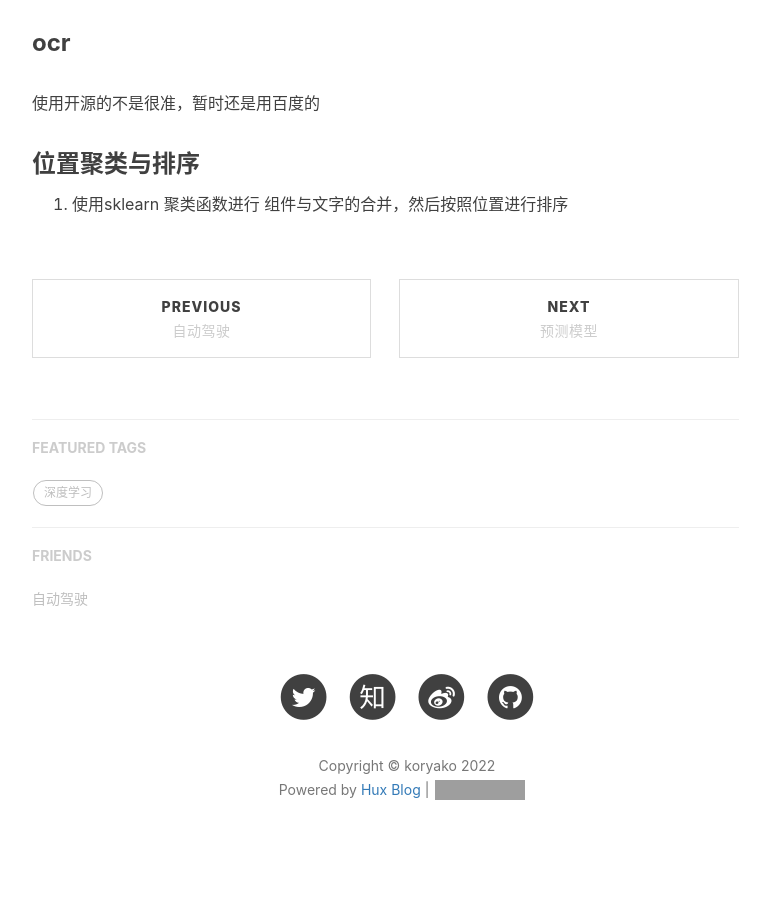
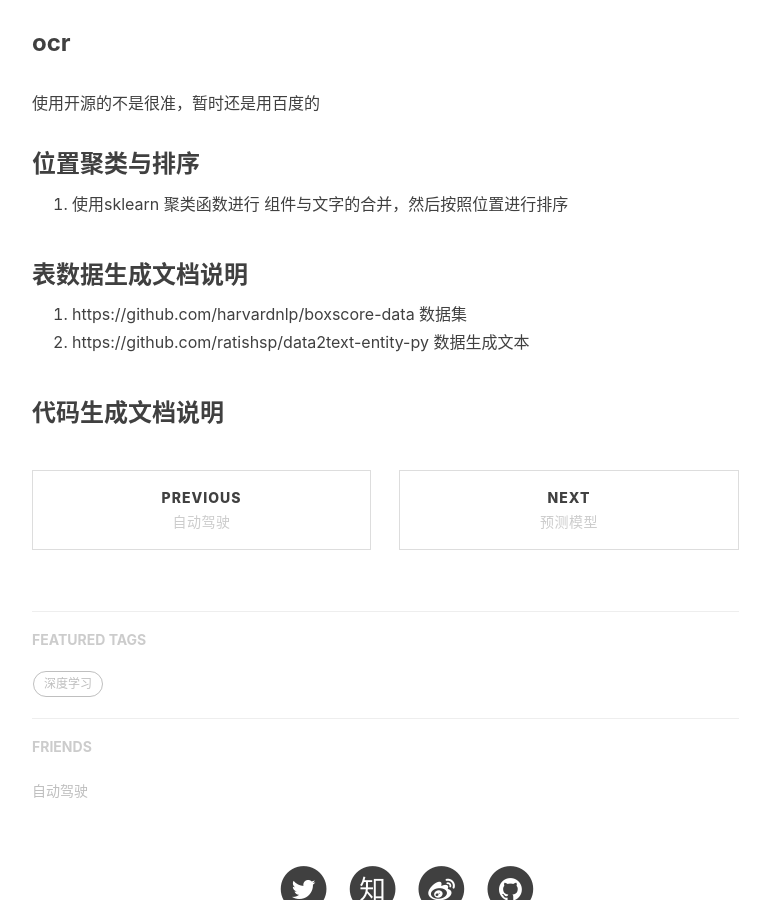
Before and after one commit to koryako/koryako.github.io, a Jekyll site: the page built from _posts/2021-10-21-原型图自动生成Json数据.md, in a window 1280 px wide and 900 px high, scrolled down 5774 px. Shown: the whole window, without its empty margins (233-1003 px from the left). Built offline with Jekyll 4.4.1, drawn with Linux system fonts in a browser that asks for light colours; nearby versions of some CDN libraries; comment, search, counter and statistics services are not loaded; grey boxes are pictures that could not be loaded.

Commit message:
Update 2021-10-21-原型图自动生成Json数据.md

```diff
--- a/_posts/2021-10-21-原型图自动生成Json数据.md
+++ b/_posts/2021-10-21-原型图自动生成Json数据.md
@@ -269,3 +269,10 @@ google colab 还是非常强大的，虽然他现在白嫖有时间限制。
 ### 位置聚类与排序
 
 1. 使用sklearn 聚类函数进行  组件与文字的合并，然后按照位置进行排序
+
+
+### 表数据生成文档说明
+  1. https://github.com/harvardnlp/boxscore-data 数据集
+  2. https://github.com/ratishsp/data2text-entity-py  数据生成文本
+
+### 代码生成文档说明
```
